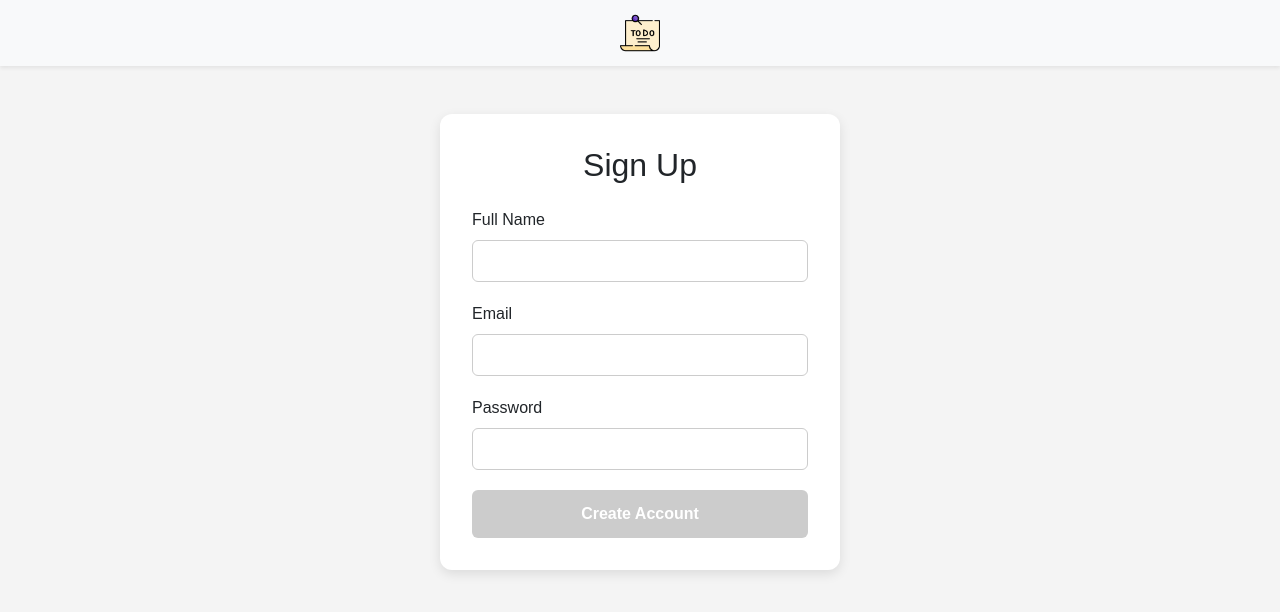
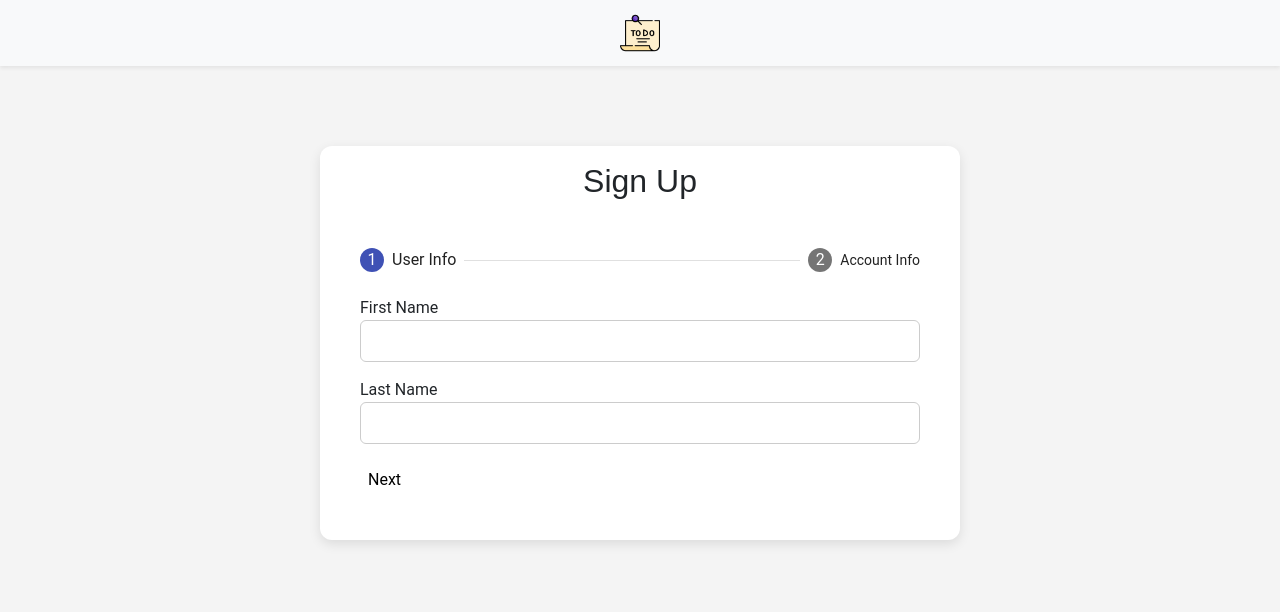
Before and after one commit to AhmedSaif2/todo-app-angular, an Angular app: page /signup in a window 1280 px wide. Shown: the top 612 px of the page. Built offline with nearby package versions, Linux system fonts and the light colour scheme.

Commit message:
modify signup form to have multiple steps

```diff
--- a/src/app/features/auth/signup/signup.component.css
+++ b/src/app/features/auth/signup/signup.component.css
@@ -1,18 +1,10 @@
 .signup-container {
-  display: flex;
-  justify-content: center;
-  align-items: center;
-  padding: 2rem;
-  min-height: 50vh;
-}
-
-.signup-form {
   background-color: #fff;
-  padding: 2rem;
+  padding: 1rem;
   border-radius: 12px;
   box-shadow: 0 4px 12px rgba(0, 0, 0, 0.1);
-  width: 100%;
-  max-width: 400px;
+  width: 50%;
+  margin: 5rem auto;
 }
 
 h2 {
@@ -20,15 +12,10 @@ h2 {
   margin-bottom: 1.5rem;
 }
 
-.form-group {
-  margin-bottom: 1.25rem;
+.form-field {
+  margin-bottom: 1rem;
   display: flex;
   flex-direction: column;
-}
-
-label {
-  font-weight: 500;
-  margin-bottom: 0.5rem;
 }
 
 input {
@@ -44,19 +31,31 @@ input:focus {
   outline: none;
 }
 
-button {
-  width: 100%;
-  padding: 0.75rem;
-  background-color: #007bff;
-  color: white;
-  font-weight: bold;
+.stepper-button {
+  background-color: transparent;
+  padding: 0.5rem;
   border: none;
   border-radius: 6px;
   cursor: pointer;
   transition: background-color 0.3s;
 }
+.stepper-button:hover {
+  color: #3f51b5;
+}
+.create-account {
+  text-align: center;
+  margin-top: 1rem;
+}
+.create-account button {
+  background-color: #3f51b5;
+  color: white;
+  border-radius: 6px;
+  border: none;
+  cursor: pointer;
+  padding: 0.75rem;
+}
 
-button:disabled {
+.create-account button:disabled {
   background-color: #ccc;
   cursor: not-allowed;
 }
--- a/src/app/features/auth/signup/signup.component.html
+++ b/src/app/features/auth/signup/signup.component.html
@@ -1,17 +1,37 @@
 <div class="signup-container">
-  <form [formGroup]="signupForm" (ngSubmit)="onSubmit()" class="signup-form">
+  <!-- <form [formGroup]="signupForm" (ngSubmit)="onSubmit()" class="signup-form"> -->
   <h2>Sign Up</h2>
-
-    <div class="form-group">
-      <label for="fullName">Full Name</label>
-      <input id="fullName" type="text" formControlName="fullName" />
-      @if (signupForm.controls.fullName.touched &&
-      signupForm.controls.fullName.invalid) {
-      <div class="error">Full name is required.</div>
+  <mat-horizontal-stepper [orientation]="stepperOrientation" #stepper>
+    <mat-step [stepControl]="userInfoForm" label="User Info">
+      <form [formGroup]="userInfoForm">
+        <div class="form-field">
+          <label for="firstName">First Name</label>
+          <input id="firstName" type="text" formControlName="firstName" />
+          @if (userInfoForm.controls.firstName.touched &&
+          userInfoForm.controls.firstName.invalid) {
+          <div class="error">first name is required.</div>
           }
         </div>
-
-    <div class="form-group">
+        <div class="form-field">
+          <label for="lastName">Last Name</label>
+          <input id="lastName" type="text" formControlName="lastName" />
+          @if (userInfoForm.controls.lastName.touched &&
+          userInfoForm.controls.lastName.invalid) {
+          <div class="error">last name is required.</div>
+          }
+        </div>
+        <div>
+          <button class="stepper-button" matStepperNext>Next</button>
+        </div>
+      </form>
+    </mat-step>
+    <mat-step
+      [stepControl]="signupForm"
+      [completed]="false"
+      label="Account Info"
+    >
+      <form [formGroup]="signupForm" (ngSubmit)="onSubmit()">
+        <div class="form-field">
           <label for="email">Email</label>
           <input id="email" type="email" formControlName="email" name="email" />
           @if (signupForm.controls.email.touched &&
@@ -20,7 +40,7 @@
           }
         </div>
 
-    <div class="form-group">
+        <div class="form-field">
           <label for="password">Password</label>
           <input id="password" type="password" formControlName="password" />
           @if (signupForm.controls.password.touched &&
@@ -28,13 +48,22 @@
           <div class="error">Password must be at least 6 characters.</div>
           }
         </div>
-    <button type="submit" [disabled]="signupForm.invalid">
-      Create Account
-    </button>
         @if (error) {
         <div class="error">A user with this email already exists.</div>
         }
+        <button class="stepper-button" matStepperPrevious>Previous</button>
+        <div class="create-account">
+          <button
+            type="submit"
+            [disabled]="signupForm.invalid || userInfoForm.invalid"
+          >
+            Create Account
+          </button>
+        </div>
       </form>
+    </mat-step>
+  </mat-horizontal-stepper>
+  <!-- </form> -->
 </div>
 @if (isLoading) {
 <app-loading-spinner />
--- a/src/app/features/auth/signup/signup.component.ts
+++ b/src/app/features/auth/signup/signup.component.ts
@@ -1,6 +1,5 @@
 import { Component, inject } from '@angular/core';
 import {
-  EmailValidator,
   FormControl,
   FormGroup,
   ReactiveFormsModule,
@@ -10,10 +9,16 @@ import { Router } from '@angular/router';
 import { LoadingSpinnerComponent } from '../../../shared/components/loading-spinner/loading-spinner.component';
 import { finalize } from 'rxjs';
 import { AuthService } from '../auth.service';
+import { MatStepperModule } from '@angular/material/stepper';
+import {
+  BreakpointObserver,
+  Breakpoints,
+  LayoutModule,
+} from '@angular/cdk/layout';
 
 @Component({
   selector: 'app-signup',
-  imports: [ReactiveFormsModule, LoadingSpinnerComponent],
+  imports: [ReactiveFormsModule, LoadingSpinnerComponent, MatStepperModule],
   templateUrl: './signup.component.html',
   styleUrl: './signup.component.css',
 })
@@ -22,11 +27,21 @@ export class SignupComponent {
   private router = inject(Router);
   isLoading = false;
   error = false;
-
-  signupForm = new FormGroup({
-    fullName: new FormControl('', {
+  stepperOrientation: 'horizontal' | 'vertical' = 'horizontal';
+  constructor(private breakpointObserver: BreakpointObserver) {
+    this.breakpointObserver.observe(Breakpoints.Handset).subscribe((result) => {
+      this.stepperOrientation = result.matches ? 'vertical' : 'horizontal';
+    });
+  }
+  userInfoForm = new FormGroup({
+    firstName: new FormControl('', {
       validators: [Validators.required, Validators.minLength(3)],
     }),
+    lastName: new FormControl('', {
+      validators: [Validators.required, Validators.minLength(3)],
+    }),
+  });
+  signupForm = new FormGroup({
     email: new FormControl('', {
       validators: [Validators.required, Validators.email],
     }),
@@ -37,7 +52,12 @@ export class SignupComponent {
   onSubmit() {
     this.isLoading = true;
     this.authService
-      .signup(this.signupForm.value.email!, this.signupForm.value.password!)
+      .signup(
+        this.userInfoForm.value.firstName!,
+        this.userInfoForm.value.lastName!,
+        this.signupForm.value.email!,
+        this.signupForm.value.password!
+      )
       .pipe(
         finalize(() => {
           this.isLoading = false;
```
Lines whose indentation alone changed are shown as unchanged.
